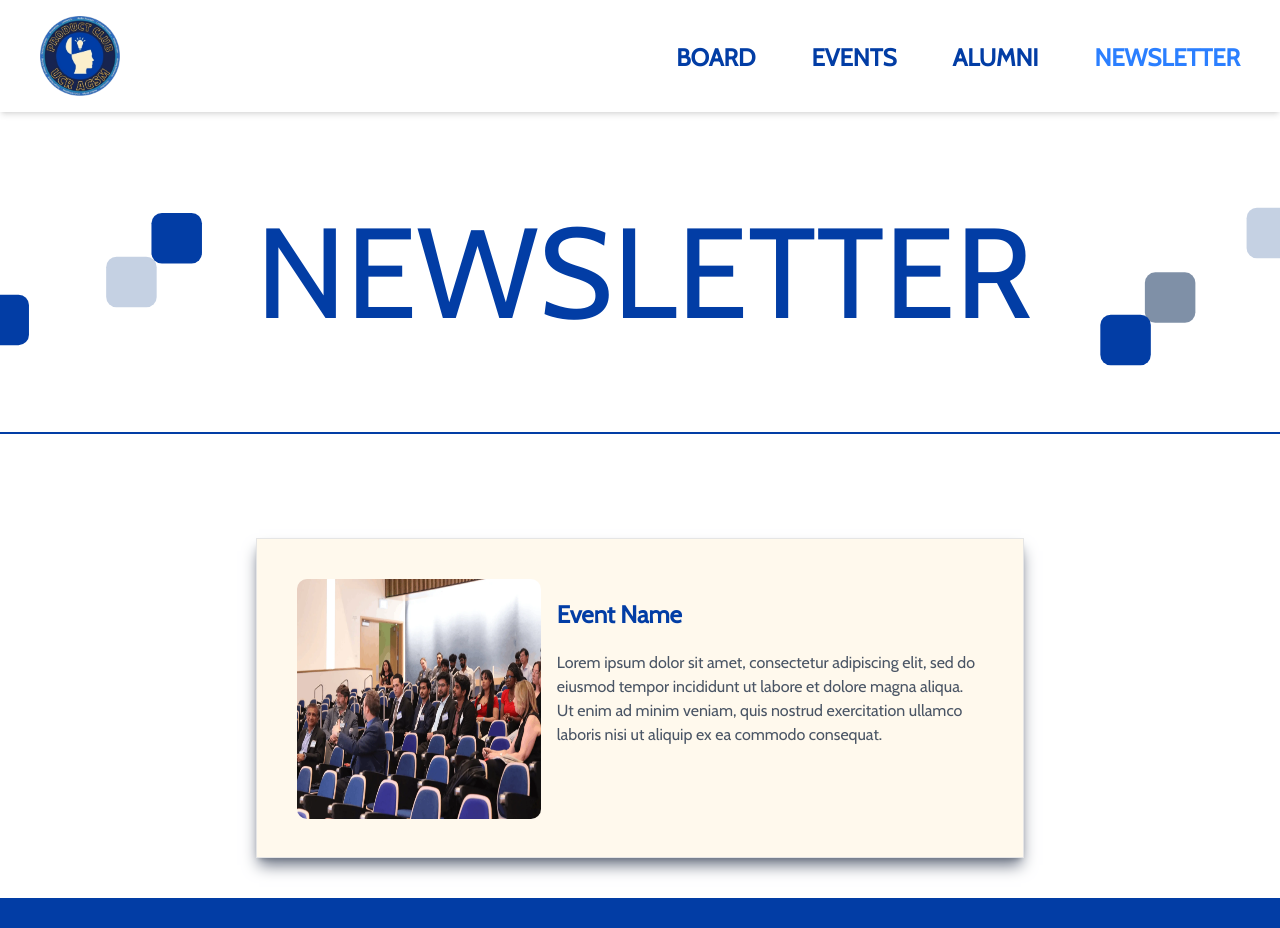
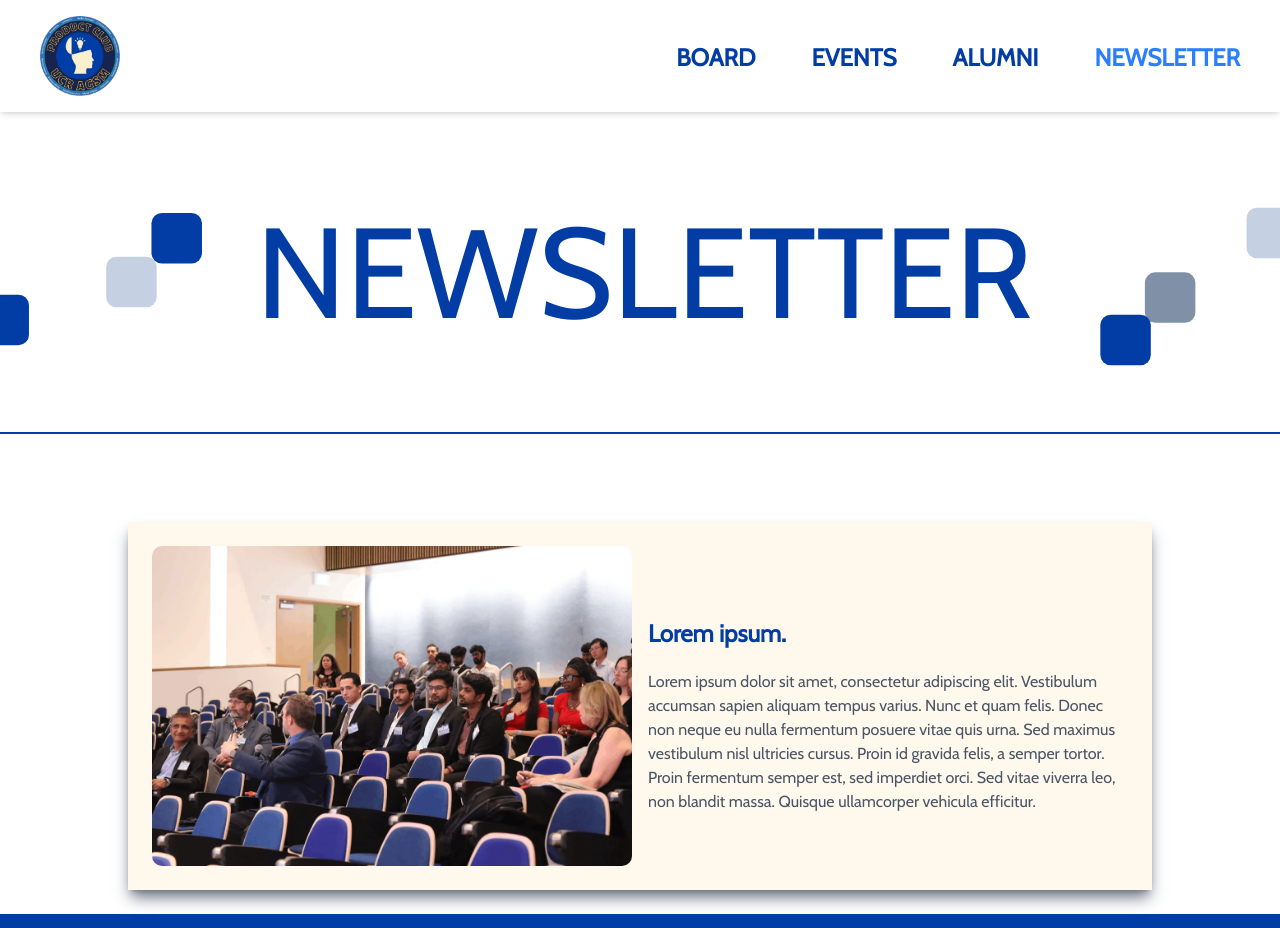
Before and after one commit to acm-ucr/agsm-website, a Next.js app: page /newsletter in a window 1280 px wide. Shown: the top 928 px of the page. Built offline with nearby package versions, Linux system fonts and the light colour scheme.

Commit message:
responsified and animated past events card and upcoming events card

```diff
--- a/src/app/events/page.tsx
+++ b/src/app/events/page.tsx
@@ -2,7 +2,6 @@
 
 import CalendarEvents from "@/components/events/CalendarEvents";
 import PastEvents from "@/components/events/PastEvents";
-import eventphoto from "@/public/about_us.webp";
 import Header from "@/components/Header";
 import Title from "@/components/board/Header";
 
@@ -12,11 +11,7 @@ const Events = () => {
       <Header text={"EVENTS"} />
       <CalendarEvents />
       <Title title={"PAST EVENTS"} />
-      <PastEvents
-        text1="Event Name"
-        text2="Lorem ipsum dolor sit amet, consectetur adipiscing elit, sed do eiusmod tempor incididunt ut labore et dolore magna aliqua. Ut enim ad minim veniam, quis nostrud exercitation ullamco laboris nisi ut aliquip ex ea commodo consequat."
-        photo={eventphoto}
-      />
+      <PastEvents />
     </div>
   );
 };
--- a/src/app/newsletter/page.tsx
+++ b/src/app/newsletter/page.tsx
@@ -1,16 +1,11 @@
 import Header from "@/components/Header";
 import PastEvents from "@/components/events/PastEvents";
-import eventphoto from "@/public/about_us.webp";
 
 const Newsletter = () => {
   return (
     <div className="flex w-full flex-col">
       <Header text={"NEWSLETTER"} />
-      <PastEvents
-        text1="Event Name"
-        text2="Lorem ipsum dolor sit amet, consectetur adipiscing elit, sed do eiusmod tempor incididunt ut labore et dolore magna aliqua. Ut enim ad minim veniam, quis nostrud exercitation ullamco laboris nisi ut aliquip ex ea commodo consequat."
-        photo={eventphoto}
-      />
+      <PastEvents />
     </div>
   );
 };
--- a/src/components/events/PastEvents.tsx
+++ b/src/components/events/PastEvents.tsx
@@ -1,29 +1,41 @@
-import Image, { StaticImageData } from "next/image";
-const PastEvents = ({
-  text1,
-  text2,
-  photo,
-}: {
-  text1: string;
-  text2: string;
-  photo: StaticImageData;
-}) => {
+import PastEventsCard from "@/components/events/PastEventsCard";
+import eventPhoto from "@/public/about_us.webp";
+
+const pastEvents = [
+  {
+    text1: "Lorem ipsum.",
+    text2:
+      "Lorem ipsum dolor sit amet, consectetur adipiscing elit. Vestibulum accumsan sapien aliquam tempus varius. Nunc et quam felis. Donec non neque eu nulla fermentum posuere vitae quis urna. Sed maximus vestibulum nisl ultricies cursus. Proin id gravida felis, a semper tortor. Proin fermentum semper est, sed imperdiet orci. Sed vitae viverra leo, non blandit massa. Quisque ullamcorper vehicula efficitur.",
+    photo: eventPhoto,
+  },
+];
+
+const PastEvents = () => {
   return (
-    <div className="flex flex-col items-center justify-center gap-4">
-      <div className="bg-agsm-yellow-100 mt-10 mb-10 flex h-80 w-3/5 flex-row justify-center gap-4 border p-10 shadow-lg shadow-gray-500">
-        <div className="relative flex h-60 w-4xl flex-row">
-          <Image
-            src={photo}
-            alt={"photo of a lecture room with students in it"}
-            className="rounded-lg"
-          />
-        </div>
-        <div className="flex flex-col">
-          <div className="text-agsm-blue-200 mt-5 flex w-2/3 flex-col gap-4 text-2xl font-extrabold">
-            {text1}
-          </div>
-          <div className="text-l mt-5 text-gray-600">{text2}</div>
-        </div>
+    <div className="flex items-center justify-center p-10 md:p-6">
+      <div
+        className={`grid gap-6 ${pastEvents.length > 1 ? "md:grid-cols-2" : ""}`}
+      >
+        {pastEvents.map(({ text1, text2, photo }, index) => {
+          const isLastOddItem =
+            pastEvents.length % 2 !== 0 && index === pastEvents.length - 1;
+
+          return (
+            <div
+              key={index}
+              className={`flex justify-center ${isLastOddItem ? "md:col-span-2" : ""}`}
+            >
+              <div className="w-full md:max-w-5xl">
+                <PastEventsCard
+                  position={index}
+                  text1={text1}
+                  text2={text2}
+                  photo={photo}
+                />
+              </div>
+            </div>
+          );
+        })}
       </div>
     </div>
   );
--- /dev/null
+++ b/src/components/events/PastEventsCard.tsx
@@ -0,0 +1,46 @@
+"use client";
+
+import Image, { StaticImageData } from "next/image";
+import { motion } from "motion/react";
+
+export interface PastEventsCardProps {
+  text1: string;
+  text2: string;
+  photo: StaticImageData;
+  position: number;
+}
+
+const PastEventsCard = ({
+  text1,
+  text2,
+  photo,
+  // Passing in "position" prop to animate the card from 2 sides of the screen instead of one side only
+  position,
+}: PastEventsCardProps) => {
+  return (
+    <motion.div
+      initial={{ x: position % 2 == 0 ? -100 : 100, opacity: 0 }}
+      whileInView={{ x: 0, opacity: 1 }}
+      whileHover={{ scale: 1.02 }}
+      whileTap={{ scale: 1.02 }}
+      viewport={{ once: true }}
+      className="bg-agsm-yellow-100 flex h-full w-full flex-col items-center justify-center p-6 shadow-lg shadow-gray-500 md:w-full md:flex-row md:gap-4"
+    >
+      <div className="md:w-1/2">
+        <Image
+          src={photo}
+          alt={"photo of a lecture room with students in it"}
+          className="rounded-lg"
+        />
+      </div>
+      <div className="flex flex-col md:w-1/2">
+        <div className="text-agsm-blue-200 mt-5 flex w-2/3 flex-col gap-4 text-2xl font-extrabold">
+          {text1}
+        </div>
+        <div className="text-l mt-5 text-gray-600">{text2}</div>
+      </div>
+    </motion.div>
+  );
+};
+
+export default PastEventsCard;
--- a/src/components/events/UpcomingEventsCard.tsx
+++ b/src/components/events/UpcomingEventsCard.tsx
@@ -1,3 +1,7 @@
+"use client";
+
+import { motion } from "motion/react";
+
 interface UpcomingEventCardType {
   month: string;
   date: string;
@@ -5,6 +9,7 @@ interface UpcomingEventCardType {
   schoolName: string;
   time: string;
   description: string;
+  position: number;
 }
 
 const UpcomingEventCard = ({
@@ -14,9 +19,30 @@ const UpcomingEventCard = ({
   schoolName,
   time,
   description,
+  // Passing in "position" prop to animate the card from 2 sides of the screen instead of one side only
+  position,
 }: UpcomingEventCardType) => {
   return (
-    <div className="bg-agsm-yellow-100 max-w-1/3 shadow-md">
+    <motion.div
+      initial={{
+        x: position % 2 == 0 ? -100 : 100,
+        opacity: 0,
+      }}
+      whileInView={{
+        x: 0,
+        opacity: 1,
+      }}
+      whileHover={{
+        scale: 1.02,
+      }}
+      whileTap={{
+        scale: 1.02,
+      }}
+      viewport={{
+        once: true,
+      }}
+      className="bg-agsm-yellow-100 max-w-1/3 shadow-md"
+    >
       <div className="p-9">
         <div className="text-agsm-blue-200 mb-8 flex items-center justify-center gap-10">
           <div className="bg-agsm-blue-100 flex w-1/5 flex-col items-center justify-center rounded-xl p-3">
@@ -32,7 +58,7 @@ const UpcomingEventCard = ({
         </div>
         <div className="text-2xl">{description}</div>
       </div>
-    </div>
+    </motion.div>
   );
 };
 
```
